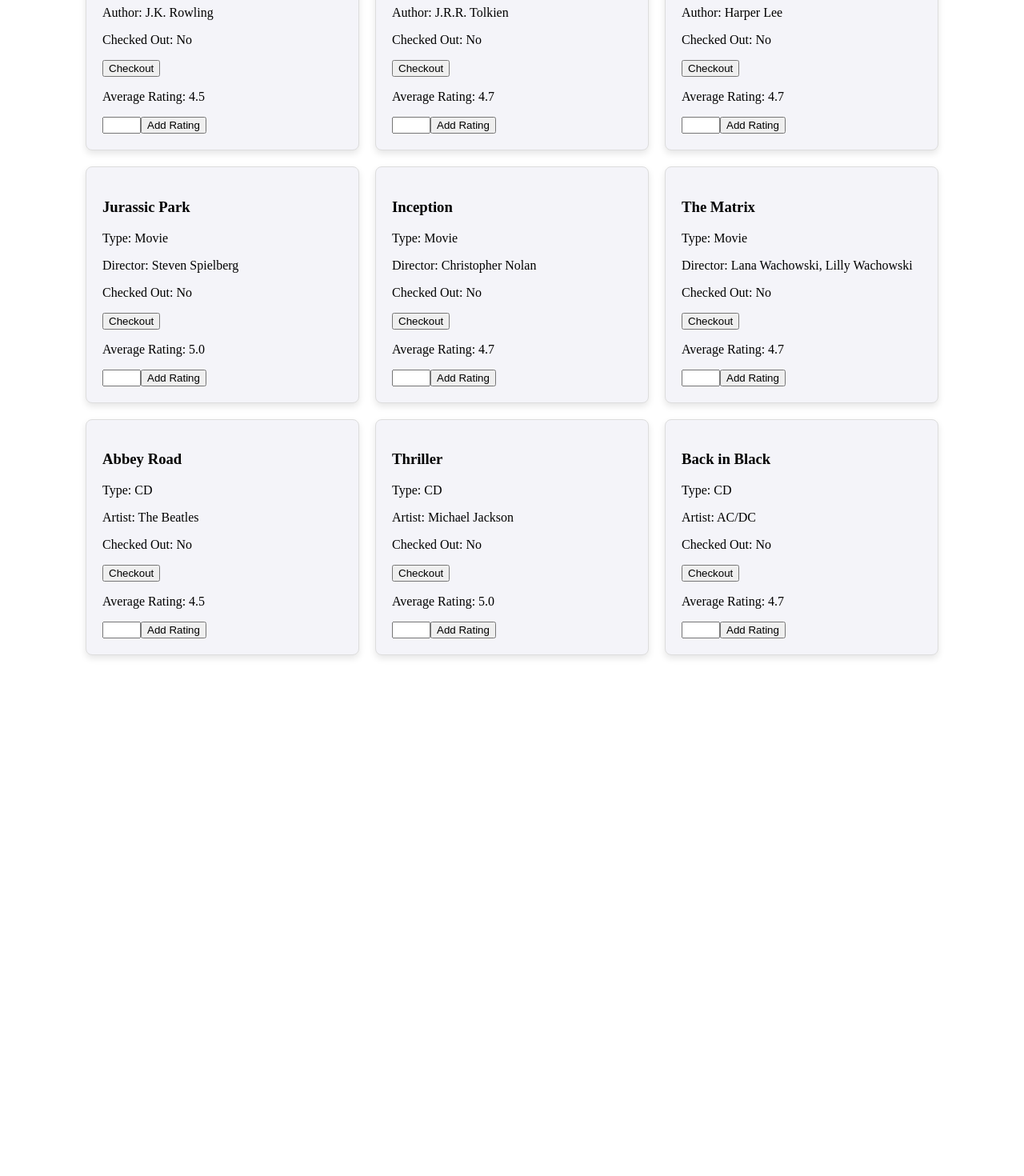
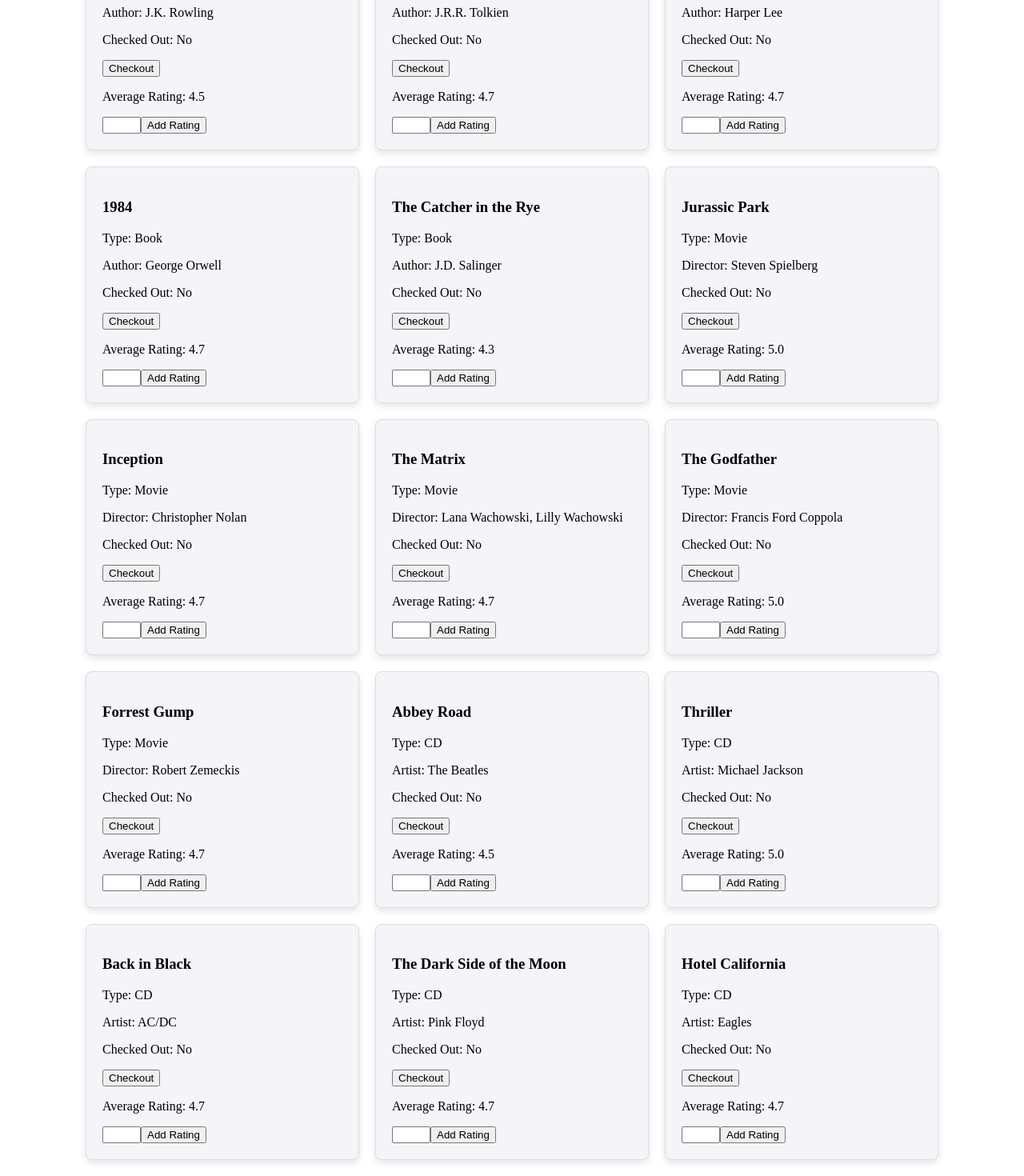
Before and after one commit to gladstone28/a-library-react-application, a React (Create React App) app: page / in a window 1280 px wide. Shown: the part 303-1773 px from the top of the page at 80% size. Before the commit the page ends 1142 px from the top, so only its background shows below. Built offline with nearby package versions, Linux system fonts and the light colour scheme.

Commit message:
added media to the Library.js file

```diff
--- a/src/components/Library.js
+++ b/src/components/Library.js
@@ -29,6 +29,22 @@
       ratings: [4, 5, 5]
     },
     {
+      type: 'Book',
+      title: '1984',
+      author: 'George Orwell',
+      pages: 328,
+      isCheckedOut: false,
+      ratings: [5, 5, 4]
+    },
+    {
+      type: 'Book',
+      title: 'The Catcher in the Rye',
+      author: 'J.D. Salinger',
+      pages: 277,
+      isCheckedOut: false,
+      ratings: [4, 5, 4]
+    },
+    {
       type: 'Movie',
       title: 'Jurassic Park',
       director: 'Steven Spielberg',
@@ -53,6 +69,22 @@
       ratings: [5, 5, 4]
     },
     {
+      type: 'Movie',
+      title: 'The Godfather',
+      director: 'Francis Ford Coppola',
+      runTime: 175,
+      isCheckedOut: false,
+      ratings: [5, 5, 5]
+    },
+    {
+      type: 'Movie',
+      title: 'Forrest Gump',
+      director: 'Robert Zemeckis',
+      runTime: 142,
+      isCheckedOut: false,
+      ratings: [5, 4, 5]
+    },
+    {
       type: 'CD',
       title: 'Abbey Road',
       artist: 'The Beatles',
@@ -75,6 +107,22 @@
       songs: ['Back in Black', 'You Shook Me All Night Long'],
       isCheckedOut: false,
       ratings: [4, 5, 5]
+    },
+    {
+      type: 'CD',
+      title: 'The Dark Side of the Moon',
+      artist: 'Pink Floyd',
+      songs: ['Speak to Me', 'Breathe', 'Time'],
+      isCheckedOut: false,
+      ratings: [5, 5, 4]
+    },
+    {
+      type: 'CD',
+      title: 'Hotel California',
+      artist: 'Eagles',
+      songs: ['Hotel California', 'New Kid in Town', 'Life in the Fast Lane'],
+      isCheckedOut: false,
+      ratings: [5, 4, 5]
     }
   ]);
 
```
